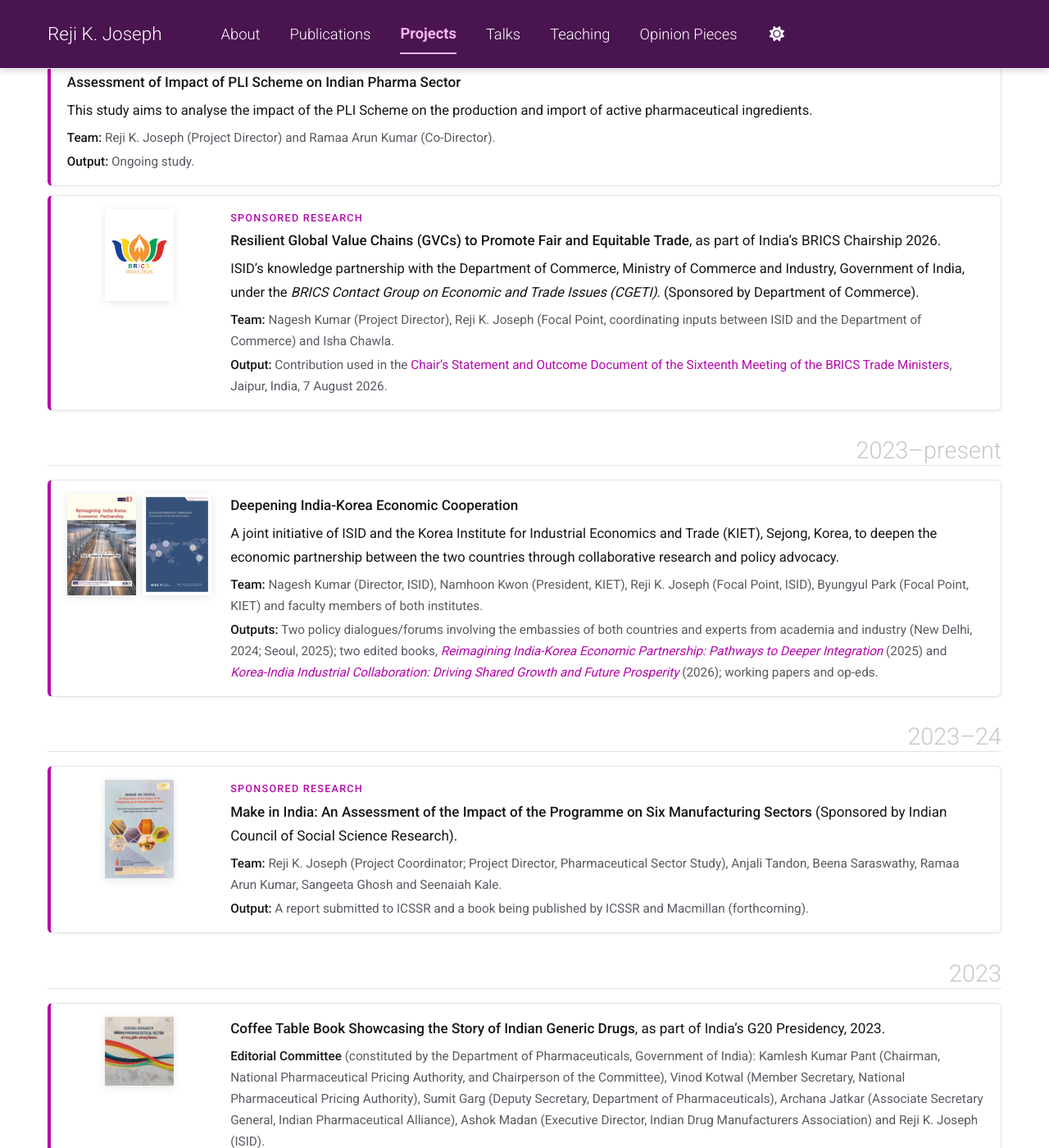
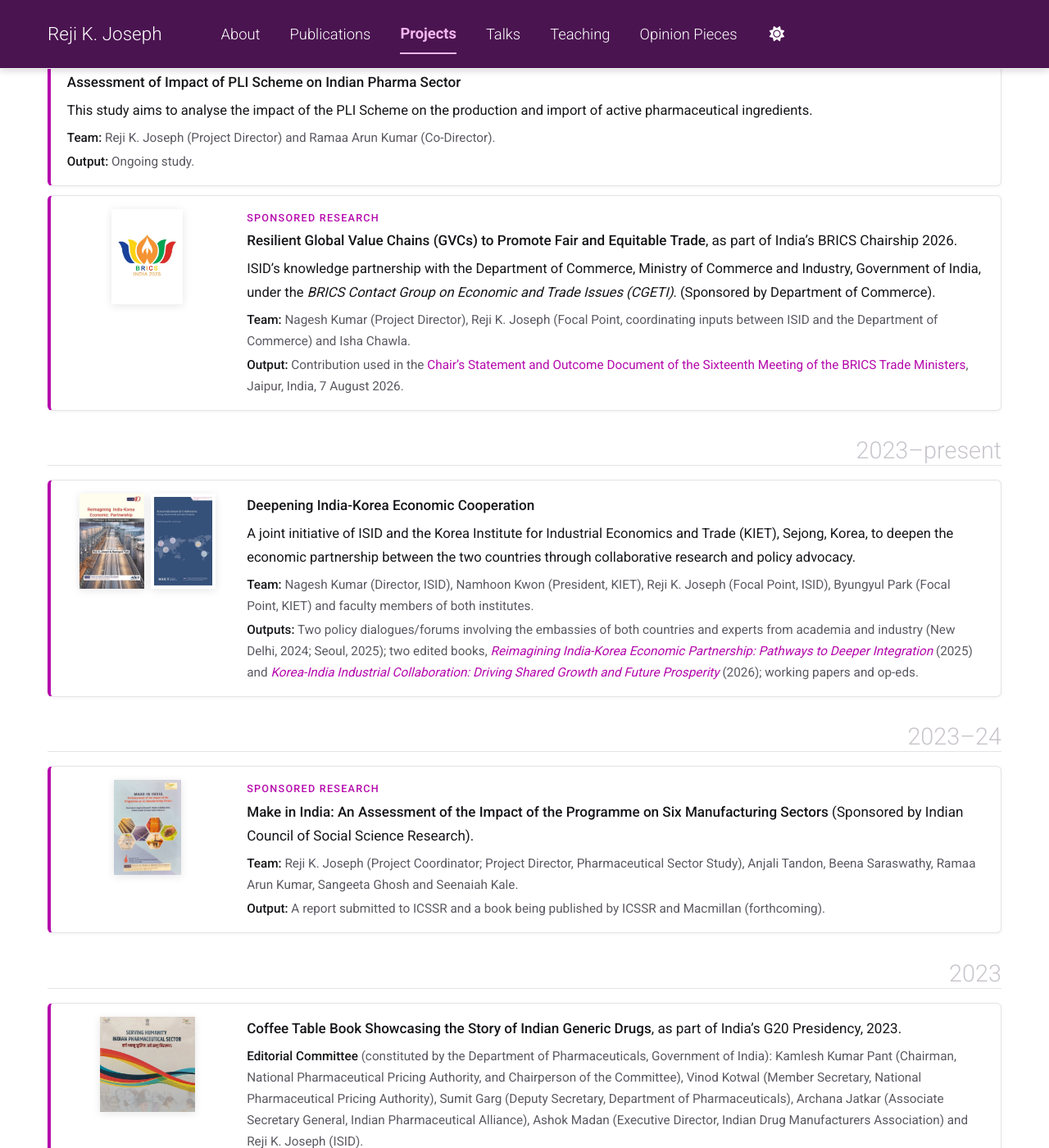
Before and after one commit to rejikjoseph/rejikjoseph.github.io, a Jekyll site: the page built from _pages/projects.md, in a window 1280 px wide and 1400 px high, scrolled down 365 px. Shown: the whole window at 82% size. Built offline with Jekyll 4.4.1, drawn with Linux system fonts in a browser that asks for light colours; a style sheet for code colours, icons or effects is not loaded.

Commit message:
Align project covers

```diff
--- a/assets/css/main.scss
+++ b/assets/css/main.scss
@@ -287,7 +287,7 @@ html[data-theme="dark"] { --rj-bar: #2a0c2e; --rj-bar-fg: #f1e9f2; --rj-bar-acce
 }
 .project-list > h2:first-child { margin-top: 0.2em !important; }
 .project {
-  display: grid; grid-template-columns: 176px minmax(0, 1fr); gap: 0 1.3em; align-items: start;
+  display: grid; grid-template-columns: 196px minmax(0, 1fr); gap: 0 1.3em; align-items: start;
   margin: 0 0 0.6em; padding: 0.9em 1.1em;
   background: var(--rj-card); border: 1px solid var(--rj-rule); border-left: 4px solid var(--rj-accent);
   border-radius: 6px; box-shadow: 0 1px 4px rgba(30, 20, 40, 0.06);
@@ -295,7 +295,7 @@ html[data-theme="dark"] { --rj-bar: #2a0c2e; --rj-bar-fg: #f1e9f2; --rj-bar-acce
 }
 .project:hover { box-shadow: var(--rj-shadow-hover); transform: translateY(-1px); }
 .project-covers { display: flex; gap: 8px; align-items: flex-start; justify-content: center; }
-.project-covers img { display: block; width: 84px; height: auto; box-shadow: var(--rj-shadow); }
+.project-covers img { display: block; height: 116px; width: auto; max-width: 116px; object-fit: contain; box-shadow: var(--rj-shadow); }
 .project-covers a:hover img { box-shadow: var(--rj-shadow-hover); }
 .project-body p { margin: 0; }
 .project-type { font-size: 0.7rem; letter-spacing: 0.1em; text-transform: uppercase; color: var(--rj-accent) !important; font-weight: 500; margin-bottom: 0.25em !important; }
@@ -308,4 +308,5 @@ html[data-theme="dark"] { --rj-bar: #2a0c2e; --rj-bar-fg: #f1e9f2; --rj-bar-acce
 @media (max-width: 600px) {
   .project { grid-template-columns: 1fr; }
   .project-covers { margin-bottom: 0.7em; justify-content: flex-start; }
+  .project-covers img { height: 140px; max-width: 140px; }
 }
```
